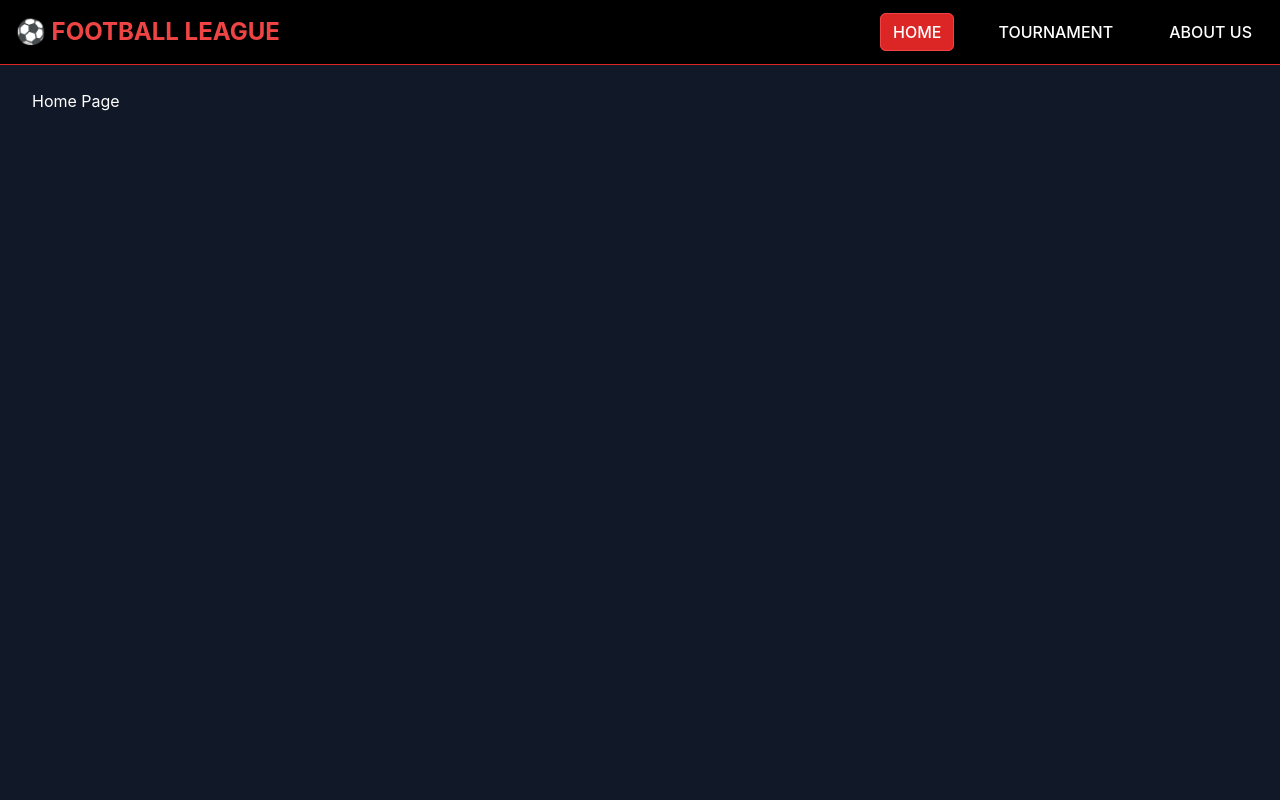
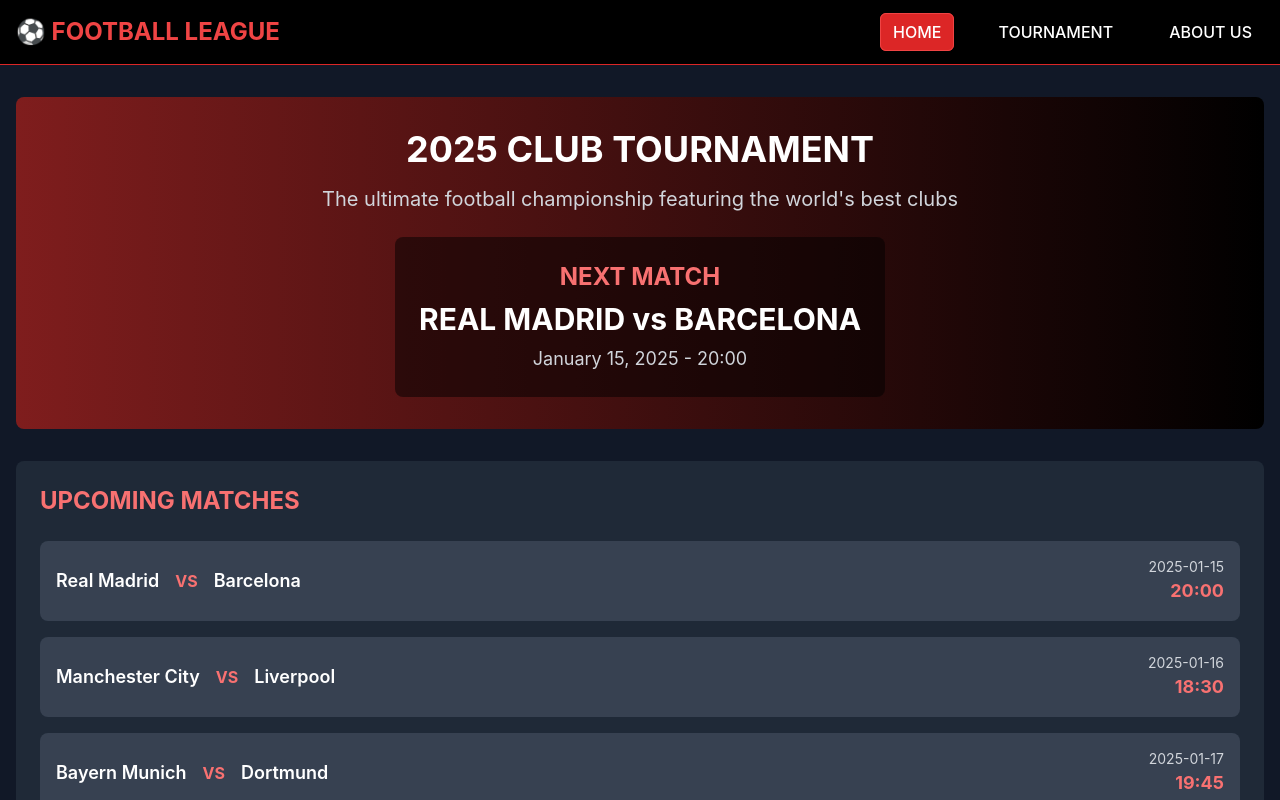
Before and after one commit to IU-Capstone-Project-2025/GoalSight, a React (Create React App) app in the folder frontend/: page / in a window 1280 px wide. Shown: the top 800 px of the page. Built offline with nearby package versions, Linux system fonts and the light colour scheme.

Commit message:
Added full home page

```diff
--- /dev/null
+++ b/frontend/src/components/ui/nextMatch/NextMatchCard.tsx
@@ -0,0 +1,22 @@
+type NextMatchCardProps = {
+  teamA: string;
+  teamB: string;
+  date: string;
+  time: string;
+};
+
+export const NextMatchCard: React.FC<NextMatchCardProps> = ({ teamA, teamB, date, time }) => {
+  return (
+    <div className='bg-black/50 rounded-lg p-6 inline-block'>
+      <h2 className='text-2xl font-bold text-red-400 mb-2'>
+        NEXT MATCH
+      </h2>
+      <div className='text-3xl font-bold'>
+        {teamA} vs {teamB}
+      </div>
+      <div className='text-lg text-gray-300 mt-2'>
+        {date} - {time}
+      </div>
+    </div>
+  );
+};
--- /dev/null
+++ b/frontend/src/components/ui/nextMatch/nextMatchData.ts
@@ -0,0 +1,6 @@
+export const nextMatch = {
+  teamA: 'REAL MADRID',
+  teamB: 'BARCELONA',
+  date: 'January 15, 2025',
+  time: '20:00',
+};
--- /dev/null
+++ b/frontend/src/components/ui/upcomingMatches/MatchCard.tsx
@@ -0,0 +1,21 @@
+import { Match } from './types';
+
+type Props = {
+  match: Match;
+};
+
+export const MatchCard: React.FC<Props> = ({ match }) => {
+  return (
+    <div className='flex items-center justify-between bg-gray-700 rounded-lg p-4'>
+      <div className='flex items-center space-x-4'>
+        <div className='text-lg font-semibold'>{match.teamA}</div>
+        <div className='text-red-400 font-bold'>VS</div>
+        <div className='text-lg font-semibold'>{match.teamB}</div>
+      </div>
+      <div className='text-right'>
+        <div className='text-sm text-gray-300'>{match.date}</div>
+        <div className='text-lg font-bold text-red-400'>{match.time}</div>
+      </div>
+    </div>
+  );
+};
--- /dev/null
+++ b/frontend/src/components/ui/upcomingMatches/UpcomingMatches.tsx
@@ -0,0 +1,23 @@
+import { MatchCard } from './MatchCard';
+import { Match } from './types';
+
+type Props = {
+  matches: Match[];
+};
+
+export const UpcomingMatches: React.FC<Props> = ({ matches }) => {
+  if (matches.length === 0) return null;
+
+  return (
+    <div className='bg-gray-800 rounded-lg p-6'>
+      <h2 className='text-2xl font-bold mb-6 text-red-400'>
+        UPCOMING MATCHES
+      </h2>
+      <div className='space-y-4'>
+        {matches.map((match, index) => (
+          <MatchCard key={index} match={match} />
+        ))}
+      </div>
+    </div>
+  );
+};
--- /dev/null
+++ b/frontend/src/components/ui/upcomingMatches/matchesData.ts
@@ -0,0 +1,28 @@
+import { Match } from './types';
+
+export const upcomingMatches: Match[] = [
+  {
+    teamA: 'Real Madrid',
+    teamB: 'Barcelona',
+    date: '2025-01-15',
+    time: '20:00',
+  },
+  {
+    teamA: 'Manchester City',
+    teamB: 'Liverpool',
+    date: '2025-01-16',
+    time: '18:30',
+  },
+  {
+    teamA: 'Bayern Munich',
+    teamB: 'Dortmund',
+    date: '2025-01-17',
+    time: '19:45',
+  },
+  {
+    teamA: 'Chelsea',
+    teamB: 'Arsenal',
+    date: '2025-01-18',
+    time: '21:00',
+  },
+];
--- /dev/null
+++ b/frontend/src/components/ui/upcomingMatches/types.ts
@@ -0,0 +1,6 @@
+export type Match = {
+  teamA: string;
+  teamB: string;
+  date: string;
+  time: string;
+};
--- a/frontend/src/pages/HomePage.tsx
+++ b/frontend/src/pages/HomePage.tsx
@@ -1,13 +1,32 @@
 import React from 'react';
 import NavigationBar from '../components/navigation/NavigationBar';
+import { NextMatchCard } from '../components/ui/nextMatch/NextMatchCard';
+import { nextMatch } from '../components/ui/nextMatch/nextMatchData';
+import { UpcomingMatches } from '../components/ui/upcomingMatches/UpcomingMatches';
+import { upcomingMatches } from '../components/ui/upcomingMatches/matchesData';
 
 function MainPage() {
     return (
         <div className="min-h-screen bg-gray-900 text-white">
             <NavigationBar />
             <main>
-                <div className="max-w-7xl mx-auto py-6 sm:px-6 lg:px-8">
-                    <h3>Home Page</h3>
+                <div className='max-w-7xl mx-auto px-4 py-8'>
+                    <div className="space-y-8">
+                        <div className="bg-gradient-to-r from-red-900 to-black rounded-lg p-8 text-center">
+                            <h1 className="text-4xl font-bold mb-4">
+                                2025 CLUB TOURNAMENT
+                            </h1>
+                            <p className='text-xl text-gray-300 mb-6'>
+                                The ultimate football championship featuring the world's best clubs
+                            </p>
+                            <div>
+                                <NextMatchCard {...nextMatch} />
+                            </div>
+                        </div>
+                        <div>
+                            <UpcomingMatches matches={upcomingMatches.slice(0, 4)} />
+                        </div>
+                    </div>
                 </div>
             </main>
         </div>
--- a/frontend/src/pages/TournamentPage.tsx
+++ b/frontend/src/pages/TournamentPage.tsx
@@ -121,7 +121,7 @@
             <NavigationBar />
             <main>
                 <div className="max-w-7xl mx-auto px-6 py-8">
-                    <div className="bg-gradient-to-r from-red-800 to-red-600 rounded-lg p-8 mb-8 text-center">
+                    <div className="bg-gradient-to-r from-red-900 to-black rounded-lg p-8 mb-8 text-center">
                         <h2 className="text-4xl font-bold mb-2">
                             2025 CLUB TOURNAMENT
                         </h2>
```
